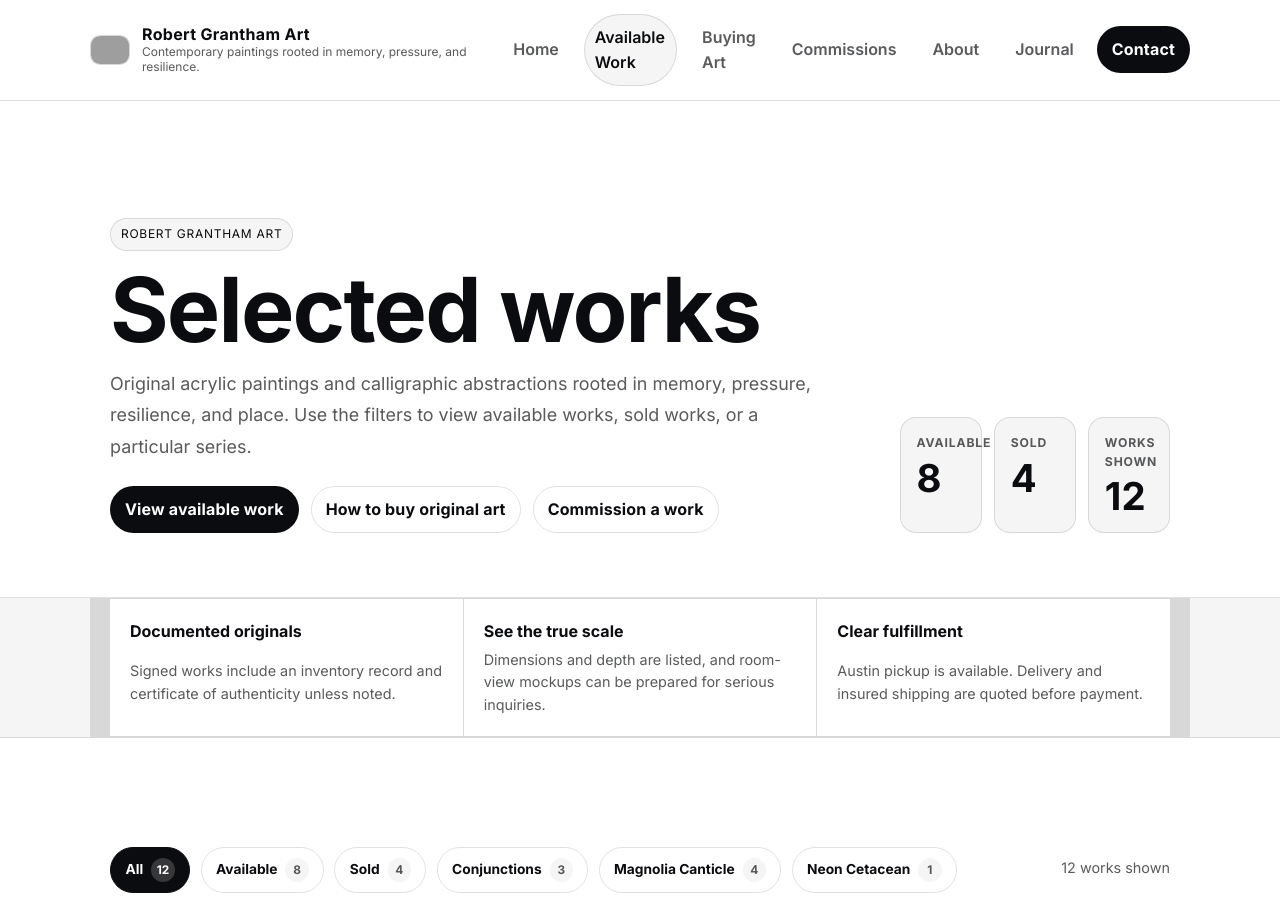
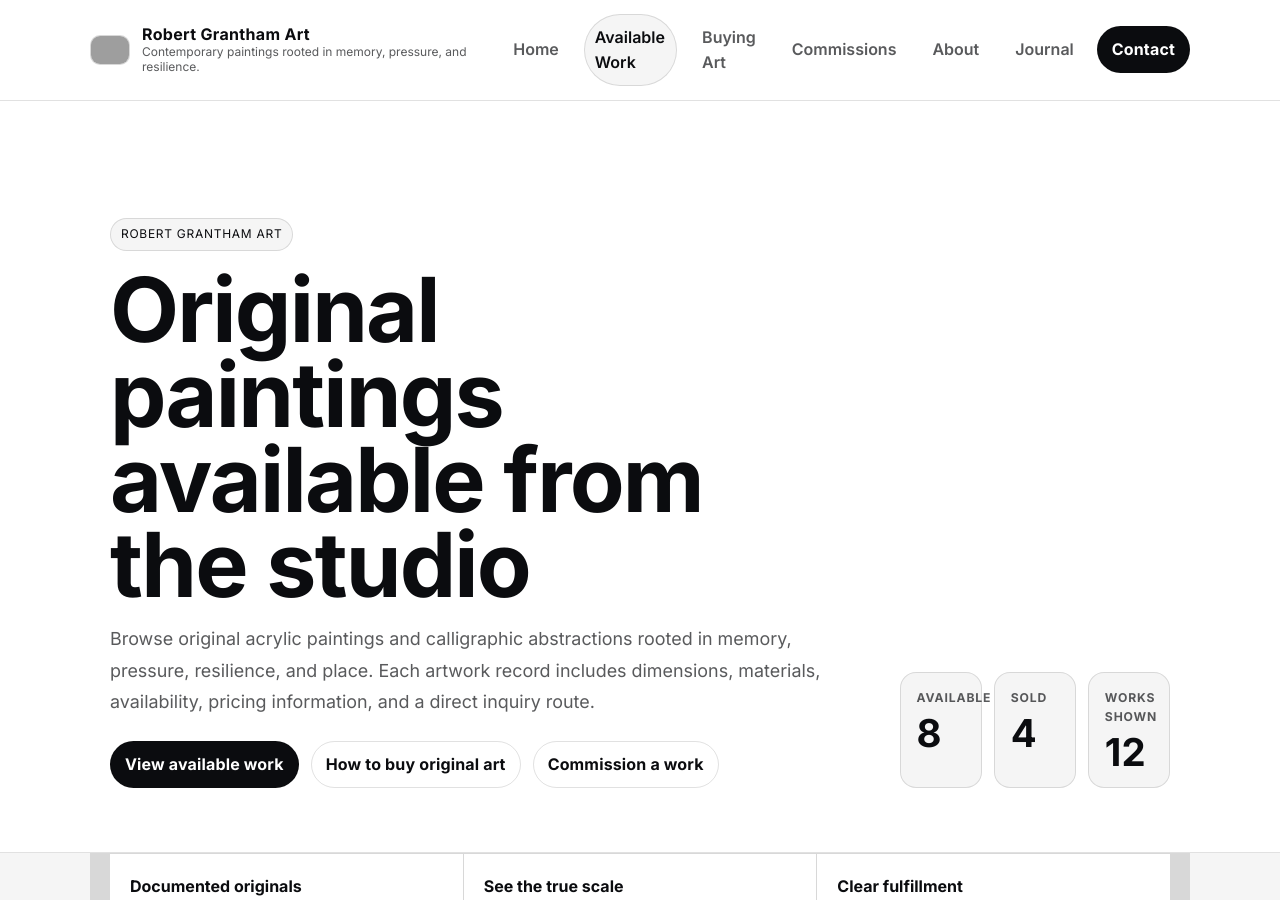
Before and after one commit to rgrantham82/rgrantham82.github.io, a Jekyll site: the page built from portfolio/index.html, in a window 1280 px wide and 900 px high. Built offline with Jekyll 4.4.1, drawn with Linux system fonts in a browser that asks for light colours; grey boxes are pictures that could not be loaded.

Commit message:
Clarify portfolio purchasing information

```diff
--- a/portfolio/index.html
+++ b/portfolio/index.html
@@ -1,10 +1,10 @@
 ---
 layout: portfolio-gallery
 title: Portfolio
-heading: Selected works
+heading: Original paintings available from the studio
 kicker: Robert Grantham Art
-intro: "Original acrylic paintings and calligraphic abstractions rooted in memory, pressure, resilience, and place. Use the filters to view available works, sold works, or a particular series."
-description: "Selected original acrylic paintings and calligraphic abstractions by Austin artist Robert Grantham, including currently available and sold works."
+intro: "Browse original acrylic paintings and calligraphic abstractions rooted in memory, pressure, resilience, and place. Each artwork record includes dimensions, materials, availability, pricing information, and a direct inquiry route."
+description: "Available and sold original acrylic paintings by Austin artist Robert Grantham, with dimensions, materials, prices or price-inquiry details, and collector information."
 permalink: /portfolio/
 css: /assets/css/curated-portfolio.css
 ---
```
